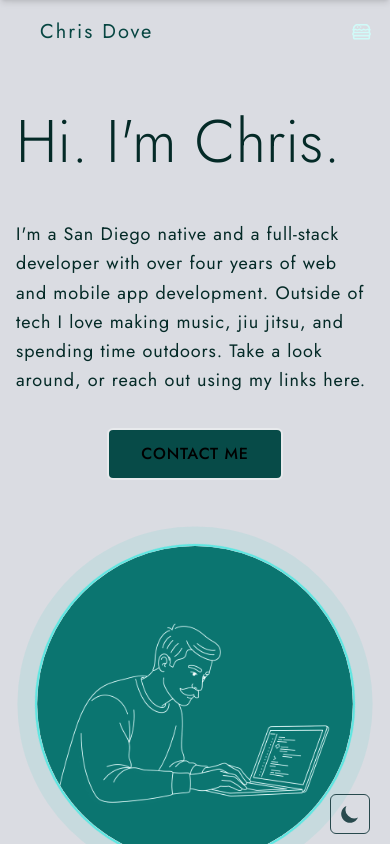
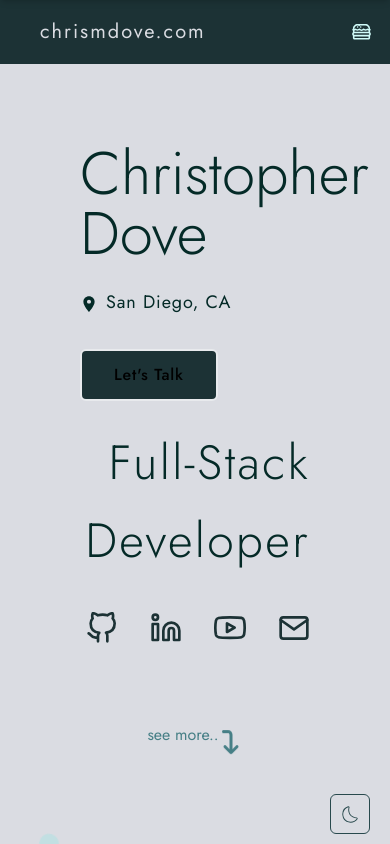
Before and after one commit to Christofuu/portfolio-v2, a Next.js app: page / in a window 390 px wide. Built offline with nearby package versions, Linux system fonts and the light colour scheme.

Commit message:
change hero page layout to be more fullscreen, removed hero image. changed nav bar to blend with rest of site.add  more light mode styling. change bubble animation to be full circles and more visible.

```diff
--- a/src/app/components/Hero.jsx
+++ b/src/app/components/Hero.jsx
@@ -3,6 +3,8 @@ import { FiGithub, FiLinkedin, FiMail, FiYoutube } from "react-icons/fi";
 import { motion } from "framer-motion";
 import { useIntersectionObserver } from "../hooks/useIntersectionObserver";
 import Image from "next/image";
+import { FaArrowTurnDown } from "react-icons/fa6";
+import { IoMdPin } from "react-icons/io";
 import FloatingShapes from "./ui/FloatingShapes";
 
 export function Hero() {
@@ -41,22 +43,22 @@ export function Hero() {
       initial={{ opacity: 0, y: 32 }}
       animate={isIntersecting ? { opacity: 1, y: 0 } : { opacity: 0, y: 32 }}
       transition={{ duration: 0.8, ease: "easeOut" }}
-      className="min-h-screen flex items-start pt-12 md:pt-40 justify-center px-4 sm:px-6 lg:px-8"
+      className="min-h-screen flex flex-col w-full justify-between px-4 sm:px-6 lg:px-8"
     >
       <FloatingShapes />
 
-      <div className="max-w-6xl min-w-fit mx-auto text-center flex flex-col md:flex-row-reverse md:gap-x-48 gap-12 ">
-        <div className="max-w-2xl  h-full ">
-          <h1 className="!md:text-8xl text-6xl font-light pb-12 text-left md:text-6xl dark:text-gray-200 text-primary-900">
-            Hi. I&apos;m Chris.
-          </h1>{" "}
-          <p className="text-lg tracking-wider  text-left md:text-xl dark:text-gray-300 text-primary-900 mb-8 max-w-2xl mx-auto leading-relaxed">
-            I&apos;m a San Diego native and a full-stack developer with over
-            four years of web and mobile app development. Outside of tech I love
-            making music, jiu jitsu, and spending time outdoors. Take a look
-            around, or reach out using my links here.
+      <div className="w-full px-16 flex flex-col h-4/5 justify-between">
+        {/* Top Section */}
+        <div className="w-full flex items-start justify-start pt-20">
+          <div className="flex-col">
+            <h1 className="text-6xl font-light pb-6 text-left md:text-6xl dark:text-gray-200 text-primary-900">
+              Christopher Dove
+            </h1>
+            <p className="text-lg tracking-wider text-left md:text-3xl dark:text-gray-300 text-primary-900 mb-8 max-w-2xl leading-relaxed">
+              <IoMdPin className="inline-block mr-2" />
+              San Diego, CA
             </p>
-          {/* Contact me */}
+            <div className="flex items-start">
               <motion.button
                 onClick={() => scrollToSection("contact")}
                 className={`
@@ -65,8 +67,7 @@ export function Hero() {
                   px-8 py-3 rounded-md font-medium tracking-wider
                   transition-all duration-300 ease-out
                   dark:hover:text-white dark:hover:bg-secondary hover:shadow-lg dark:hover:shadow-secondary-300/25
-        text-secondary-200 hover:bg-secondary-700 bg-secondary-900 hover:text-white
-
+                  text-secondary-200 hover:bg-secondary-700 bg-gray-900 hover:text-white
                 `}
                 whileHover={{
                   y: -2,
@@ -91,74 +92,40 @@ export function Hero() {
                   }}
                 />
 
-            <span className="relative z-10">CONTACT ME</span>
+                <span className="relative z-10">Let&apos;s Talk</span>
               </motion.button>
             </div>
-        <div className="space-y-8">
-          {/* Rasterized Art Circle */}
-          <div className="relative flex items-center justify-center py-4 ">
-            {/* Rotating Rings */}
-            <motion.div
-              className="absolute w-80 h-80 border-2 border-secondary-500/30 rounded-full"
-              animate={{ rotate: 360 }}
-              transition={{
-                duration: 8,
-                ease: "linear",
-                repeat: Infinity,
-              }}
-            />
-
-            <motion.div
-              className="absolute w-80 h-80 border-2 border-secondary-300/20 rounded-full"
-              animate={{ rotate: -360 }}
-              transition={{
-                duration: 12,
-                ease: "linear",
-                repeat: Infinity,
-              }}
-            />
-
-            {/* Pulsing Shadow */}
-            <motion.div
-              className="absolute w-80 h-80 rounded-full"
-              animate={{
-                boxShadow: [
-                  "0 0 0 4px rgba(79, 209, 199, 0.3)",
-                  "0 0 0 20px rgba(79, 209, 199, 0.1)",
-                  "0 0 0 4px rgba(79, 209, 199, 0.3)",
-                ],
-              }}
-              transition={{
-                duration: 4,
-                ease: "easeInOut",
-                repeat: Infinity,
-              }}
-            />
-
-            {/* Profile Image */}
-            <motion.div
-              className="relative z-10 w-80 h-80 rounded-full overflow-hidden border-2 border-secondary-300/50"
-              whileHover={{
-                scale: 1.05,
-                rotate: 5,
-                boxShadow: "0 0 0 8px rgba(79, 209, 199, 0.5)",
-              }}
-              transition={{
-                type: "spring",
-                stiffness: 300,
-                damping: 20,
-              }}
-            >
-              <Image
-                src="/bigcodingguy1.png"
-                className="rounded-full mx-auto object-cover"
-                width={320}
-                height={320}
-                alt="logo"
-              />
-            </motion.div>
           </div>
         </div>
+
+        {/* Bottom Section */}
+        <div className="w-full flex flex-col items-end pb-8">
+          <h2 className="md:text-6xl text-right text-5xl font-light tracking-wider dark:text-gray-300 text-primary-900 mb-8 leading-relaxed">
+            Full-Stack Developer
+          </h2>
+
+          {/* Social Links */}
+          <div className="flex items-center justify-center gap-8 mb-8">
+            {socialLinks.map(({ icon: Icon, href, label }) => (
+              <motion.a
+                key={label}
+                href={href}
+                target="_blank"
+                rel="noopener noreferrer"
+                className="text-gray-900 hover:text-secondary-700 dark:text-gray-300 dark:hover:text-secondary-700 transition-colors duration-300"
+                whileHover={{ scale: 1.1 }}
+              >
+                <Icon className="w-8 h-8" />
+              </motion.a>
+            ))}
+          </div>
+
+          {/* Separator line */}
+        </div>
+          <span className="flex items-center justify-center w-full h-2">
+            <p className="text-gray-500 dark:text-gray-400">see more..</p>
+           <FaArrowTurnDown className="text-gray-500 dark:text-gray-400 mt-4 animate-bounce" size={24} />
+            </span>
       </div>
     </motion.section>
   );
--- a/src/app/components/ThemeSwitcher.jsx
+++ b/src/app/components/ThemeSwitcher.jsx
@@ -1,6 +1,8 @@
 "use client";
 import {useTheme} from "next-themes";
 import {useEffect, useState} from "react";
+import { CiDark } from "react-icons/ci";
+import { MdOutlineLightMode } from "react-icons/md";
 const ThemeSwitcher = () => {
   const [mount, setMount] = useState(false);
   const {systemTheme, theme, setTheme} = useTheme();
@@ -16,26 +18,8 @@ const ThemeSwitcher = () => {
         type="button"
         className="flex h-10 w-10 p-2 items-center justify-center rounded-md border border-gray-800 text-gray-800 focus:outline-none focus:ring-0 focus:ring-gray-200 dark:border-slate-300 dark:text-white"
       >
-        <svg
-          className="dark:hidden"
-          fill="currentColor"
-          viewBox="0 0 20 20"
-          xmlns="http://www.w3.org/2000/svg"
-        >
-          <path d="M17.293 13.293A8 8 0 016.707 2.707a8.001 8.001 0 1010.586 10.586z"></path>
-        </svg>
-        <svg
-          className="hidden dark:block"
-          fill="currentColor"
-          viewBox="0 0 20 20"
-          xmlns="http://www.w3.org/2000/svg"
-        >
-          <path
-            d="M10 2a1 1 0 011 1v1a1 1 0 11-2 0V3a1 1 0 011-1zm4 8a4 4 0 11-8 0 4 4 0 018 0zm-.464 4.95l.707.707a1 1 0 001.414-1.414l-.707-.707a1 1 0 00-1.414 1.414zm2.12-10.607a1 1 0 010 1.414l-.706.707a1 1 0 11-1.414-1.414l.707-.707a1 1 0 011.414 0zM17 11a1 1 0 100-2h-1a1 1 0 100 2h1zm-7 4a1 1 0 011 1v1a1 1 0 11-2 0v-1a1 1 0 011-1zM5.05 6.464A1 1 0 106.465 5.05l-.708-.707a1 1 0 00-1.414 1.414l.707.707zm1.414 8.486l-.707.707a1 1 0 01-1.414-1.414l.707-.707a1 1 0 011.414 1.414zM4 11a1 1 0 100-2H3a1 1 0 000 2h1z"
-            fillRule="evenodd"
-            clipRule="evenodd"
-          ></path>
-        </svg>
+        <CiDark className="dark:hidden" size={25} />
+        <MdOutlineLightMode className="hidden dark:block" size={25} />
       </button>
     </div>
   ) : null;
--- a/src/app/components/ui/FloatingShapes.jsx
+++ b/src/app/components/ui/FloatingShapes.jsx
@@ -13,7 +13,8 @@ const FloatingShapes = () => {
       id: 1,
       size: "w-20 h-20",
       left: "25%",
-      color: "bg-secondary-400/8",
+      color: "bg-secondary-400/50",
+      darkColor: "bg-secondary-500/20",
       duration: 20,
       delay: 0,
     },
@@ -21,7 +22,8 @@ const FloatingShapes = () => {
       id: 2,
       size: "w-5 h-5",
       left: "10%",
-      color: "bg-secondary-300/12",
+      color: "bg-secondary-300/50",
+      darkColor: "bg-secondary-500/20",
       duration: 25,
       delay: 2,
     },
@@ -29,7 +31,8 @@ const FloatingShapes = () => {
       id: 3,
       size: "w-5 h-5",
       left: "70%",
-      color: "bg-secondary-500/6",
+      color: "bg-secondary-500/50",
+      darkColor: "bg-secondary-500/20",
       duration: 20,
       delay: 4,
     },
@@ -37,7 +40,8 @@ const FloatingShapes = () => {
       id: 4,
       size: "w-16 h-16",
       left: "40%",
-      color: "bg-secondary-400/10",
+      color: "bg-secondary-400/50",
+      darkColor: "bg-secondary-500/20",
       duration: 15,
       delay: 1,
     },
@@ -45,7 +49,8 @@ const FloatingShapes = () => {
       id: 5,
       size: "w-3 h-3",
       left: "65%",
-      color: "bg-secondary-300/15",
+      color: "bg-secondary-300/50",
+      darkColor: "bg-secondary-500/20",
       duration: 20,
       delay: 3,
     },
@@ -53,7 +58,8 @@ const FloatingShapes = () => {
       id: 6,
       size: "w-24 h-24",
       left: "75%",
-      color: "bg-secondary-500/8",
+      color: "bg-secondary-500/50",
+      darkColor: "bg-secondary-500/20",
       duration: 25,
       delay: 5,
     },
@@ -61,7 +67,8 @@ const FloatingShapes = () => {
       id: 7,
       size: "w-12 h-12",
       left: "35%",
-      color: "bg-secondary-400/7",
+      color: "bg-secondary-400/50",
+      darkColor: "bg-secondary-500/20",
       duration: 30,
       delay: 2.5,
     },
@@ -69,7 +76,8 @@ const FloatingShapes = () => {
       id: 8,
       size: "w-6 h-6",
       left: "50%",
-      color: "bg-secondary-300/10",
+      color: "bg-secondary-300/50",
+      darkColor: "bg-secondary-500/20",
       duration: 35,
       delay: 4.5,
     },
@@ -77,7 +85,8 @@ const FloatingShapes = () => {
       id: 9,
       size: "w-4 h-4",
       left: "20%",
-      color: "bg-secondary-500/12",
+      color: "bg-secondary-500/50",
+      darkColor: "bg-secondary-500/20",
       duration: 40,
       delay: 1.5,
     },
@@ -85,7 +94,8 @@ const FloatingShapes = () => {
       id: 10,
       size: "w-14 h-14",
       left: "85%",
-      color: "bg-secondary-400/6",
+      color: "bg-secondary-400/50",
+      darkColor: "bg-secondary-500/20",
       duration: 45,
       delay: 3.5,
     },
@@ -93,7 +103,8 @@ const FloatingShapes = () => {
       id: 11,
       size: "w-8 h-8",
       left: "5%",
-      color: "bg-secondary-300/8",
+      color: "bg-secondary-300/50",
+      darkColor: "bg-secondary-500/20",
       duration: 28,
       delay: 6,
     },
@@ -101,7 +112,8 @@ const FloatingShapes = () => {
       id: 12,
       size: "w-6 h-6",
       left: "90%",
-      color: "bg-secondary-500/10",
+      color: "bg-secondary-500/50",
+      darkColor: "bg-secondary-500/20",
       duration: 32,
       delay: 1.8,
     },
@@ -114,11 +126,11 @@ const FloatingShapes = () => {
       {shapes.map((shape) => (
         <motion.div
           key={shape.id}
-          className={`absolute rounded-full ${shape.size} ${shape.color}`}
+          className={`absolute rounded-full ${shape.size} ${shape.color} dark:${shape.darkColor}`}
           style={{
             left: shape.left,
             bottom: "-150px",
-            clipPath: "polygon(15% 0%, 100% 0%, 100% 100%, 0% 100%)",
+            clipPath: "polygon(0% 0%, 100% 0%, 100% 100%, 0% 100%)",
           }}
           initial={{
             y: 0,
--- a/src/app/components/ui/mobile-menu.jsx
+++ b/src/app/components/ui/mobile-menu.jsx
@@ -139,15 +139,15 @@ export function Hamburger() {
           </text>
         </motion.nav>
       </div>
-      <div className="hidden md:flex items-center">
+      <div className="hidden md:flex items-center ">
         <nav className="flex gap-4 ">
           {links.map((link) => (
             <Link
               onClick={() => handleLinkClick(link.href)}
               key={link.href}
               href={link.href}
-              className={`md:text-base text-md tracking-wider font-light text-primary-900 dark:text-secondary-100 dark:hover:text-warning-500 transition-colors relative ${
-                activeLink === link.href ? "text-warning-500" : ""
+              className={`md:text-base text-md tracking-wider font-light text-gray-300 dark:text-secondary-100 dark:hover:text-warning-500 transition-colors relative ${
+                activeLink === link.href ? "!dark:text-gray-800" : ""
               }`}
             >
               {link.label}
--- a/src/app/components/ui/nav-links.jsx
+++ b/src/app/components/ui/nav-links.jsx
@@ -10,9 +10,9 @@ export function NavLinks() {
   const [isOpen, setIsOpen] = useState(false);
 
   return (
-    <div className="dark:bg-primary-lightest/60 bg-gray-300 dark:text-primary-lightest h-16 flex flex-row items-center justify-between px-4">
-      <Link className={`link ${pathname === '/' ? 'active' : ''} dark:text-gray-300/90 text-primary-light tracking-widest text-xl pl-6`} href="/">
-        Chris Dove
+    <div className="dark:bg-primary bg-gray-900 dark:text-primary-lightest h-16 flex flex-row items-center justify-between px-4">
+      <Link className={`link ${pathname === '/' ? 'active' : ''} dark:text-gray-300/90 text-gray-300 tracking-widest text-xl pl-6`} href="/">
+        chrismdove.com
       </Link>
       <Hamburger />
     </div>
```
Lines whose indentation alone changed are shown as unchanged.
